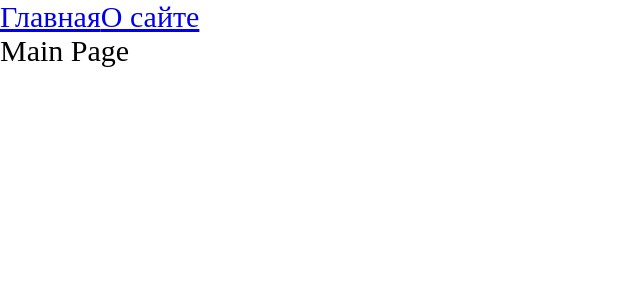
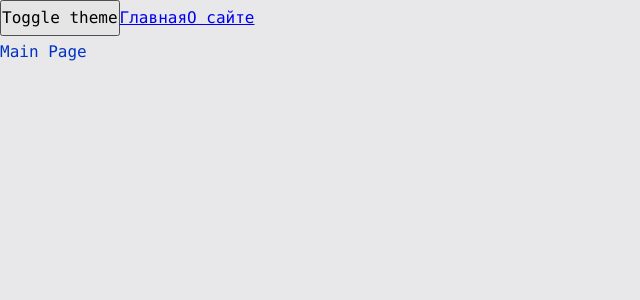
Before and after one commit to DiMoNiO04/frontend_course, a React app: page / in a window 1280 px wide. Shown: the top 300 px of the page, without its empty margins (0-640 px from the left). Built offline with nearby package versions, Linux system fonts and the light colour scheme.

Commit message:
feat: organization of styles and add themes

```diff
--- a/src/App.tsx
+++ b/src/App.tsx
@@ -1,13 +1,18 @@
 import { Route, Routes } from "react-router-dom";
-import './index.scss';
+import './styles/index.scss';
 import { Link } from "react-router-dom";
 import { AboutPageAsync } from "./pages/AboutPage/AboutPage.async";
 import { MainPageAsync } from "./pages/MainPage/MainPage.async";
 import { Suspense } from "react";
+import { useTheme } from "./theme/useTheme";
 
 const App = () => {
+  const { theme, toggleTheme } = useTheme();
+
   return (
-    <div className="app">
+    <div className={`app ${theme}`}>
+      <button onClick={toggleTheme}>Toggle theme</button>
+
       <Link to={'/'}>Главная</Link>
       <Link to={'/about'}>О сайте</Link>
 
--- a/src/index.scss
+++ /dev/null
@@ -1,9 +0,0 @@
-* {
-  margin: 0;
-  padding: 0;
-  box-sizing: border-box;
-}
-
-.app {
-  font-size: 30px;
-}
--- a/src/index.tsx
+++ b/src/index.tsx
@@ -1,10 +1,13 @@
 import {render} from 'react-dom';
 import App from './App';
 import { BrowserRouter } from 'react-router-dom';
+import ThemeProvider from './theme/ThemeProvider';
 
 render(
   <BrowserRouter>
-    <App />
+    <ThemeProvider>
+      <App />
+    </ThemeProvider>
   </BrowserRouter>,
   document.getElementById('root')
 )
--- /dev/null
+++ b/src/styles/index.scss
@@ -0,0 +1,13 @@
+@import './reset';
+@import './variables/global';
+@import './themes/light';
+@import './themes/dark';
+
+.app {
+  font: var(--font-m);
+
+  background: var(--bg-color);
+  color: var(--primary-color);
+
+  min-height: 100vh;
+}
--- /dev/null
+++ b/src/styles/reset.scss
@@ -0,0 +1,13 @@
+* {
+  margin: 0;
+  padding: 0;
+  box-sizing: border-box;
+}
+
+input,
+button,
+textarea,
+select {
+  margin: 0;
+  font: inherit;
+}
--- /dev/null
+++ b/src/styles/themes/dark.scss
@@ -0,0 +1,6 @@
+.app.dark {
+  --bg-color: #090949;
+
+  --primary-color: #049684;
+  --secondary-color: #04ff84;
+}
--- /dev/null
+++ b/src/styles/themes/light.scss
@@ -0,0 +1,6 @@
+.app.light {
+  --bg-color: #e8e8ea;
+
+  --primary-color: #0232c2;
+  --secondary-color: #0449e0;
+}
--- /dev/null
+++ b/src/styles/variables/global.scss
@@ -0,0 +1,11 @@
+:root {
+  --font-family-main: Consolas, "Times New Roman", Serif;
+
+  --font-size-m: 16px;
+  --font-line-m: 24px;
+  --font-m: var(--font-size-m) / var(--font-line-m) var(--font-family-main);
+
+  --font-size-l: 24px;
+  --font-line-m: 32px;
+  --font-l: var(--font-size-l) / var(--font-line-l) var(--font-family-main);
+}
--- /dev/null
+++ b/src/theme/ThemeContext.ts
@@ -0,0 +1,15 @@
+import { createContext } from "react";
+
+export const enum Theme {
+  LIGHT = 'light',
+  DARK = 'dark'
+}
+
+export interface ThemeContextProps {
+  theme?: Theme;
+  setTheme?: (theme: Theme) => void;
+}
+
+export const ThemeContext = createContext<ThemeContextProps>({});
+
+export const LOCAL_STORAGE_THEME_KEY = 'theme';
--- /dev/null
+++ b/src/theme/ThemeProvider.tsx
@@ -0,0 +1,21 @@
+import { FC, useMemo, useState } from "react";
+import { LOCAL_STORAGE_THEME_KEY, Theme, ThemeContext } from "./ThemeContext";
+
+const defaultTheme = localStorage.getItem(LOCAL_STORAGE_THEME_KEY) as Theme || Theme.LIGHT;
+
+const ThemeProvider: FC = ({ children }) => {
+  const [theme, setTheme] = useState<Theme>(defaultTheme);
+
+  const defaultProps = useMemo(() => ({
+    theme: theme,
+    setTheme: setTheme
+  }), [theme, setTheme])
+
+  return (
+    <ThemeContext.Provider value={defaultProps}>
+      {children}
+    </ThemeContext.Provider>
+  )
+}
+
+export default ThemeProvider;
--- /dev/null
+++ b/src/theme/useTheme.ts
@@ -0,0 +1,22 @@
+import { useContext } from "react";
+import { LOCAL_STORAGE_THEME_KEY, Theme, ThemeContext } from "./ThemeContext";
+
+interface UseThemeResult {
+  toggleTheme: () => void;
+  theme: Theme;
+}
+
+export function useTheme(): UseThemeResult {
+  const { theme, setTheme } = useContext(ThemeContext);
+
+  const toggleTheme = () => {
+    const newTheme = theme === Theme.DARK ? Theme.LIGHT : Theme.DARK
+    setTheme(newTheme);
+    localStorage.setItem(LOCAL_STORAGE_THEME_KEY, newTheme);
+  }
+
+  return {
+    theme,
+    toggleTheme
+  }
+}
```
